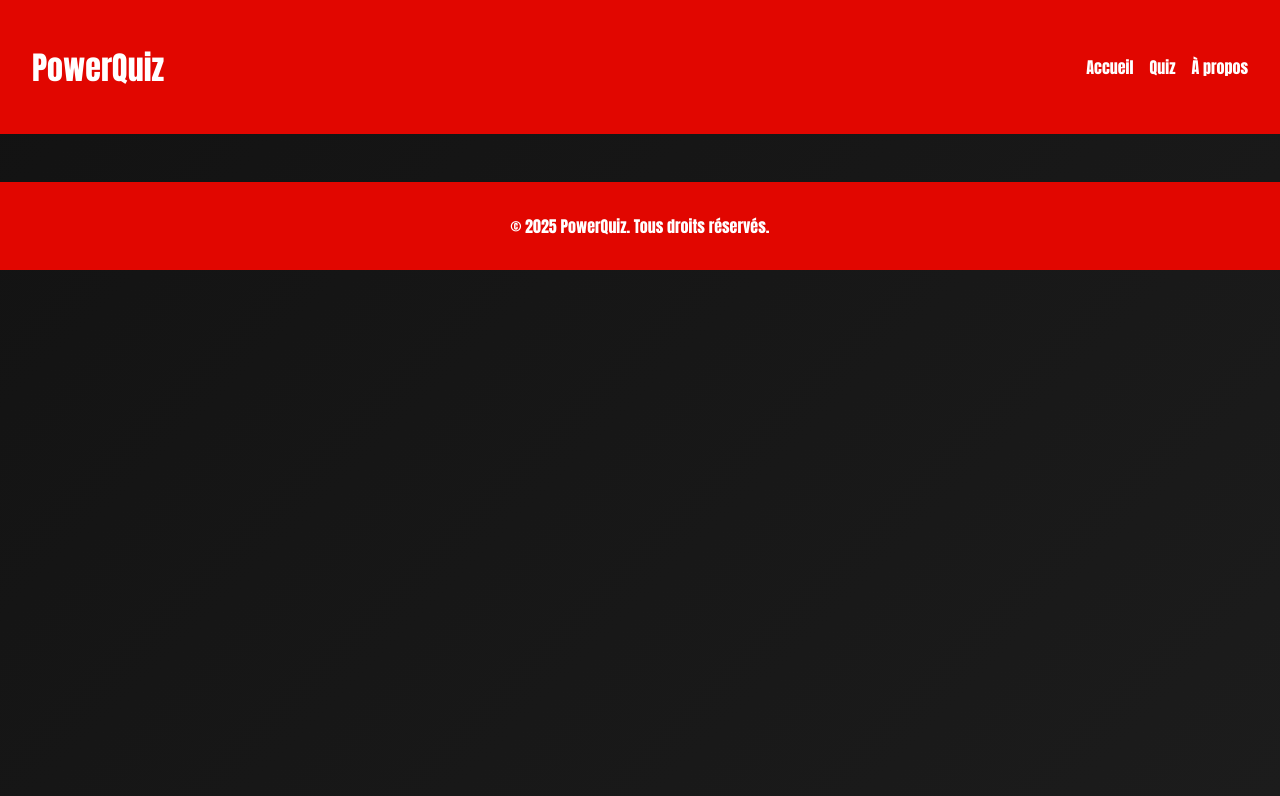
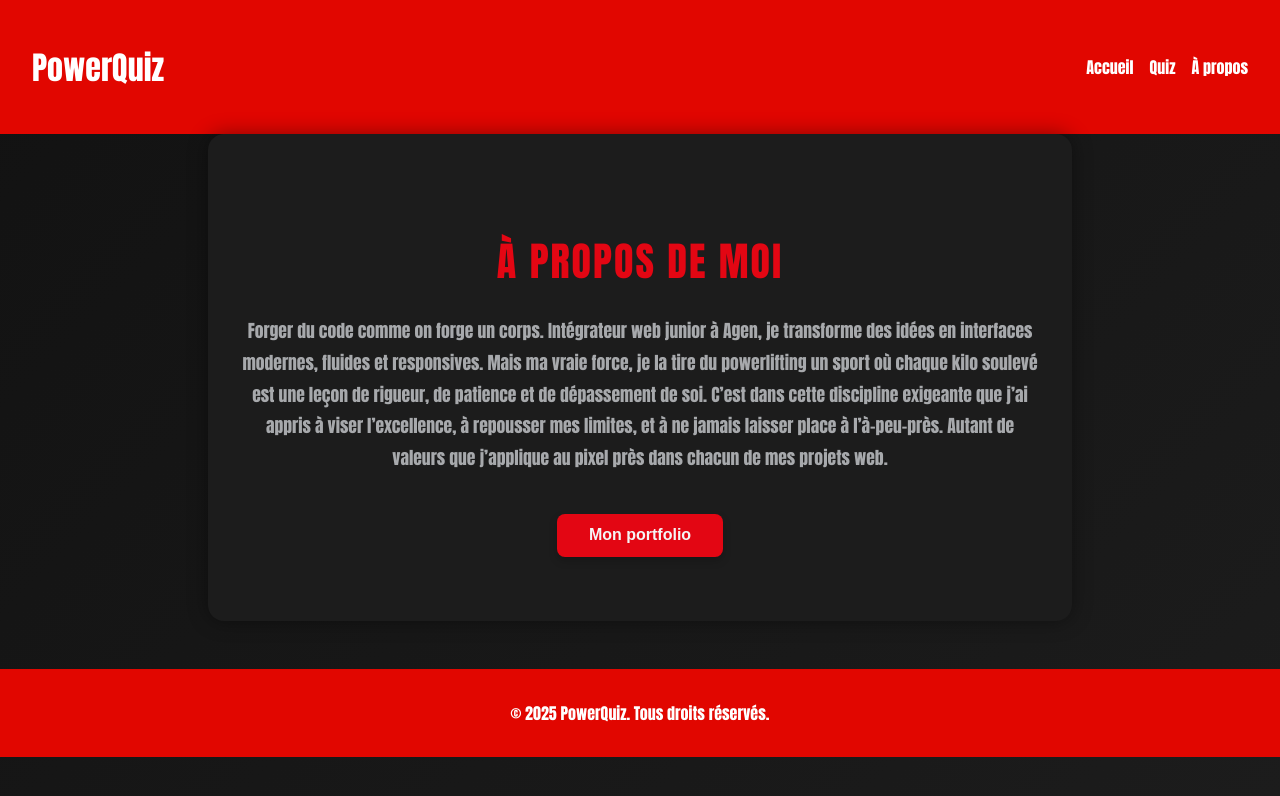
Before and after one commit to IDGHIM/powerlifting-quiz, a React (Create React App) app in the folder client/: page /about in a window 1280 px wide. Shown: the top 796 px of the page. Built offline with nearby package versions, Linux system fonts and the light colour scheme; the HTML template or start-up script is replaced by a standard one.

Commit message:
Page a propos

```diff
--- a/client/src/App.tsx
+++ b/client/src/App.tsx
@@ -4,6 +4,7 @@ import HomePage from './pages/HomePage.tsx';
 import QuizPage from './features/quiz/QuizPage.tsx';
 import ResultPage from './pages/ResultPage.tsx';
 import CategoryPage from './pages/CategoryPage.tsx';
+import AboutPage from './pages/AboutPage.tsx';
 import Layout from './components/Layout.tsx';
 
 const App: React.FC = () => {
@@ -12,6 +13,7 @@ const App: React.FC = () => {
       <Layout>
         <Routes>
           <Route path="/" element={<HomePage />} />
+          <Route path="/about" element={<AboutPage />} />
           <Route path="/categories" element={<CategoryPage />} />
           <Route path="/quiz" element={<QuizPage />} />
           <Route path="/result" element={<ResultPage />} />
--- /dev/null
+++ b/client/src/pages/AboutPage.css
@@ -0,0 +1,49 @@
+:root {
+  --sbd-red: #E30613;
+  --sbd-dark-red: #8B0C14;
+  --sbd-black: #1C1C1C;
+  --sbd-gray: #A7A9AC;
+  --sbd-white: #F5F5F5;
+}
+
+.section-about {
+  padding: 4rem 2rem;
+  background-color: var(--sbd-black);
+  color: var(--sbd-white);
+  text-align: center;
+  max-width: 800px;
+  margin: 0 auto;
+  border-radius: 1rem;
+  box-shadow: 0 0 20px rgba(0, 0, 0, 0.4);
+}
+
+.title {
+  font-size: 2.5rem;
+  margin-bottom: 1.5rem;
+  font-weight: bold;
+  color: var(--sbd-red);
+}
+
+.description {
+  font-size: 1.1rem;
+  line-height: 1.8;
+  margin-bottom: 2.5rem;
+  color: var(--sbd-gray);
+}
+
+.start-button {
+  background-color: var(--sbd-red);
+  color: var(--sbd-white);
+  font-size: 1rem;
+  font-weight: 600;
+  padding: 0.8rem 2rem;
+  border: none;
+  border-radius: 0.5rem;
+  cursor: pointer;
+  transition: all 0.3s ease;
+}
+
+.start-button:hover {
+  background-color: var(--sbd-dark-red);
+  transform: scale(1.05);
+}
--- /dev/null
+++ b/client/src/pages/AboutPage.tsx
@@ -0,0 +1,30 @@
+import React from 'react';
+import { useNavigate } from 'react-router-dom';
+import './AboutPage.css';
+
+  const AboutPage: React.FC = () => {
+    const navigate = useNavigate();
+     const handleRedirect = () => {
+    window.location.href = 'https://idghim.github.io/fcc-Portofolio-Webpage/'; }
+    const handleStartQuiz = () => {
+        navigate('/about');
+    };
+
+    return (
+        <div>
+            <section id="about" className="section-about">
+                <h1 className="title">À propos de moi</h1>
+                <p className="description">
+                    Forger du code comme on forge un corps.
+                    Intégrateur web junior à Agen, je transforme des idées en interfaces modernes, fluides et responsives. Mais ma vraie force,
+                    je la tire du powerlifting un sport où chaque kilo soulevé est une leçon de rigueur, de patience et de dépassement de soi.
+                    C’est dans cette discipline exigeante que j’ai appris à viser l’excellence, à repousser mes limites,
+                    et à ne jamais laisser place à l’à-peu-près. Autant de valeurs que j’applique au pixel près dans chacun de mes projets web.
+                </p>
+                <button className="start-button" onClick={handleRedirect}>Mon portfolio</button>
+            </section>
+        </div>
+    );
+  };
+
+export default AboutPage;
--- a/client/src/pages/HomePage.tsx
+++ b/client/src/pages/HomePage.tsx
@@ -1,8 +1,6 @@
 import React from 'react';
 import { useNavigate } from 'react-router-dom';
 import './HomePage.css';
-import Navbar from '../components/Navbar.tsx';
-import Footer from '../components/Footer.tsx';
 
 const HomePage: React.FC = () => {
   const navigate = useNavigate();
```
